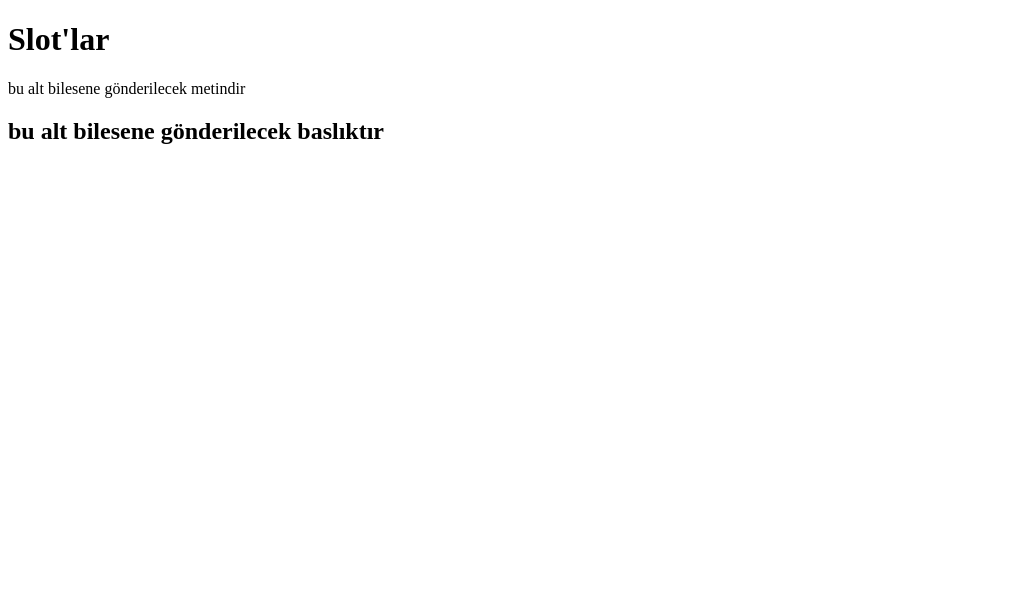
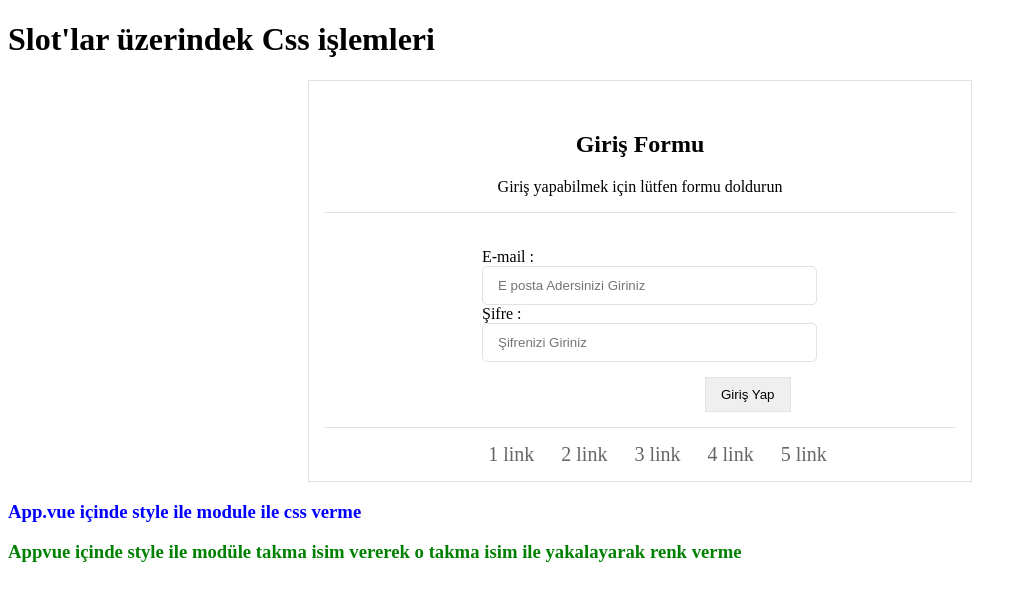
Before and after one commit to EmreYamanYazilim/vue, a Vue app in the folder vue CLI/vue-playlist/: page / in a window 1280 px wide. Shown: the top 600 px of the page, without its empty margins (0-1027 px from the left). Built offline with nearby package versions, Linux system fonts and the light colour scheme.

Commit message:
Slot'lar üzerindek Css işlemleri

```diff
--- a/vue CLI/vue-playlist/src/App.vue
+++ b/vue CLI/vue-playlist/src/App.vue
@@ -1,15 +1,35 @@
 <template>
   <h1>
-    Slot'lar
+    Slot'lar üzerindek Css işlemleri
   </h1>
 
   <alt-bilesen>
-    <template #icerik>
-      <p>bu alt bilesene gönderilecek metindir</p>
+    asdasd
+    <template #form-header>
+      <h2>
+        Giriş Formu
+      </h2>
+      <p>Giriş yapabilmek için lütfen formu doldurun</p>
     </template>
-    <template #baslik>
-      <h2>bu alt bilesene gönderilecek baslıktır</h2>    </template>
+
+    <template #form-elements>
+      <label  for="email">E-mail : </label>
+      <input type="email" name="email" placeholder="E posta Adersinizi Giriniz">
+
+      <label for="password">Şifre : </label>
+      <input type="password" name="password" id="" placeholder="Şifrenizi Giriniz">
+    </template>
+
+    <template #form-controls>
+      <button>Giriş Yap</button>
+    </template>
   </alt-bilesen>
+
+
+
+
+  <h3 v-bind:class="$style.blue">App.vue içinde style ile  module ile css verme  </h3>
+  <h3 v-bind:class="xbilesen.green">Appvue içinde style ile  modüle takma isim vererek o takma isim ile  yakalayarak renk verme</h3>
 </template>
 
 <script>
@@ -26,10 +46,31 @@ export default {
   },
 }
 
-
-
 </script>
 
+<style scoped>
+:deep(input){
+ /* sadece alt bileşendeki kodları etkileyen  Css içinde :deep Kullanoyoruz  aksi taktirde  App.vue ana Rotemiz olduğu için tüm sayfayı etkiler  */
+}
+:global(input){
+  /* scoped olsada olmasada  her yerdeki inputu istediğimiz Css'i verir   */
+}
+</style>
+
+<style module>
+/* style içinde modüllerimiz var  bunu kullanabilmek için modül olarak belirtmemiz gerekecek
+v-bind:class="$style.blue"  style içinde bir module olduğunu yakalamk için $style.blue diyerek bağlayarak veriyoruz */
+.blue{
+  color: blue;
+}
+</style>
+
+<style module="xbilesen">
+      /* v-bind:class = "xbilesen.green"   vererek önce  modüldeki takma ismi sonra içindeki cssi nokta ile birleştirerek veriyoruz*/
+  .green{
+    color: green;
+  }
+</style>
 
 
 
--- a/vue CLI/vue-playlist/src/components/alt-bilesen.vue
+++ b/vue CLI/vue-playlist/src/components/alt-bilesen.vue
@@ -1,4 +1,124 @@
 <template>
-    <slot name="icerik"></slot>
-    <slot name="baslik"></slot>
+    <form action="#">
+        <div class="container">
+            <div class="container-inner">
+                <div class="form-header"> <!-- bu alan ise Css için yakalamak için kullanacağım alan-->
+                    <slot name="form-header"></slot>
+                    <!-- bu Alan name yeri  App vue içine veri atmak için  template içinde dies ile yazılanalandır #form-header -->
+                </div>
+                <div class="form-elements">
+                    <div class="form-elements-inner">
+                        <slot name="form-elements" </slot>
+                    </div>
+                </div>
+
+                <div class="form-controls">
+                    <div class="form-controls-inner">
+                        <slot name="form-controls"></slot>
+                    </div>
+                </div>
+                <div class="useful-links">
+                    <ul>
+                        <li><a href="#">1 link</a></li>
+                        <li><a href="#">2 link</a></li>
+                        <li><a href="#">3 link</a></li>
+                        <li><a href="#">4 link</a></li>
+                        <li><a href="#">5 link</a></li>
+                    </ul>
+                </div>
+            </div>
+        </div>
+    </form>
 </template>
+<style scoped>
+.cotaniner {
+    widows: 100%;
+    margin: 0 auto;
+}
+
+.container-inner {
+    width: 50%;
+    margin: 0 auto;
+    border: 1px solid #e2e2e2;
+    padding: 15px;
+}
+
+.form-header {
+    text-align: center;
+    border-bottom: 1px solid #e2e2e2;
+    margin-top: 35px;
+}
+
+.form-elements {
+    display: flex;
+    justify-content: center;
+    margin-top: 35px;
+}
+
+.form-elements-inner {
+    width: 50%;
+}
+/*  Önemli NOTTTT !!!
+input button buna benzer form elamanları event tetikleyen elemanlar  slot olduğunu anlayabilmesi için
+bunu belirtmemiz gerekiyor  bunun içinde inputu yazmadan önce
+:sloted() parantez içinde yazarak Css kodlarımızı yazmalıyız
+alt-bilesende.vue'de :slotted  yazacağız  eğerki App.vue içinde style içinde bu işlemi yapacak olsakalt-bilesen tagı içindede
+dışındada yazmış olsakta  App.vue içindeki Style bölümünde sadece  alt bileşenden gelenleri etkilemesi için özel olarak :slotted
+yazdığımız gibi  App içinde  :deep(input){}  yazıyoruz ki  sadece alt bilşenlerdeki cssleri etkilesin  yoksa
+alt bileşenler dışında yazılan yerlerdede Css olarak etkiler
+
+*/
+:slotted(input) {
+    width: 100%;
+    border: 1px solid #e2e2e2;
+    height: 35px;
+    border-radius: 5px;
+    padding-left: 15px;
+}
+:slotted(button){
+    height: 35px;border: 1px solid #e2e2e2;
+    padding: 0 15px;
+}
+
+.form-controls {
+    display: flex;
+    justify-content: center;
+    text-align: right;
+    margin: 15px;
+}
+
+.form-controls-inner {
+    width: 50%;
+}
+
+.useful-links {
+    display: flex;
+    justify-content: center;
+    border-top: 1px solid #e2e2e2;
+}
+
+.useful-links ul {
+    font-size: 20px;
+    list-style-type: none;
+    margin: 15px 0 0 0;
+}
+
+.useful-links ul li {
+    float: left;
+    margin-right: 5px;
+}
+
+.useful-links ul li a {
+    text-decoration: none;
+    color: #666;
+    padding: 0 11px;
+
+}
+
+.useful-links ul li a:hover {
+    color: #000;
+    border-left: 1px solid;
+    border-right: 1px solid;
+    padding: 0 11px;
+}
+</style>
```
Also changed, not shown: 1 other file (tests, documents, lock files or other folders).
